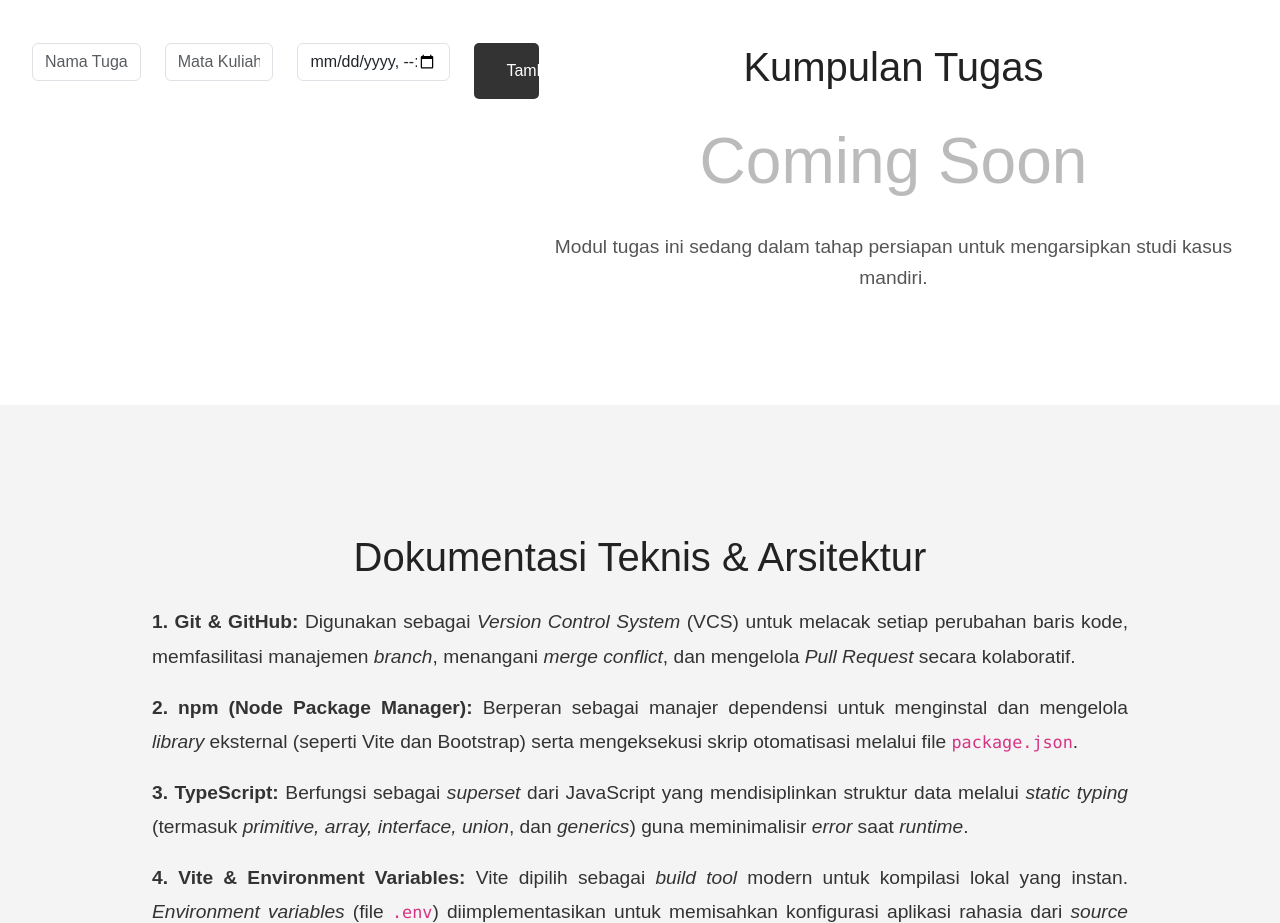
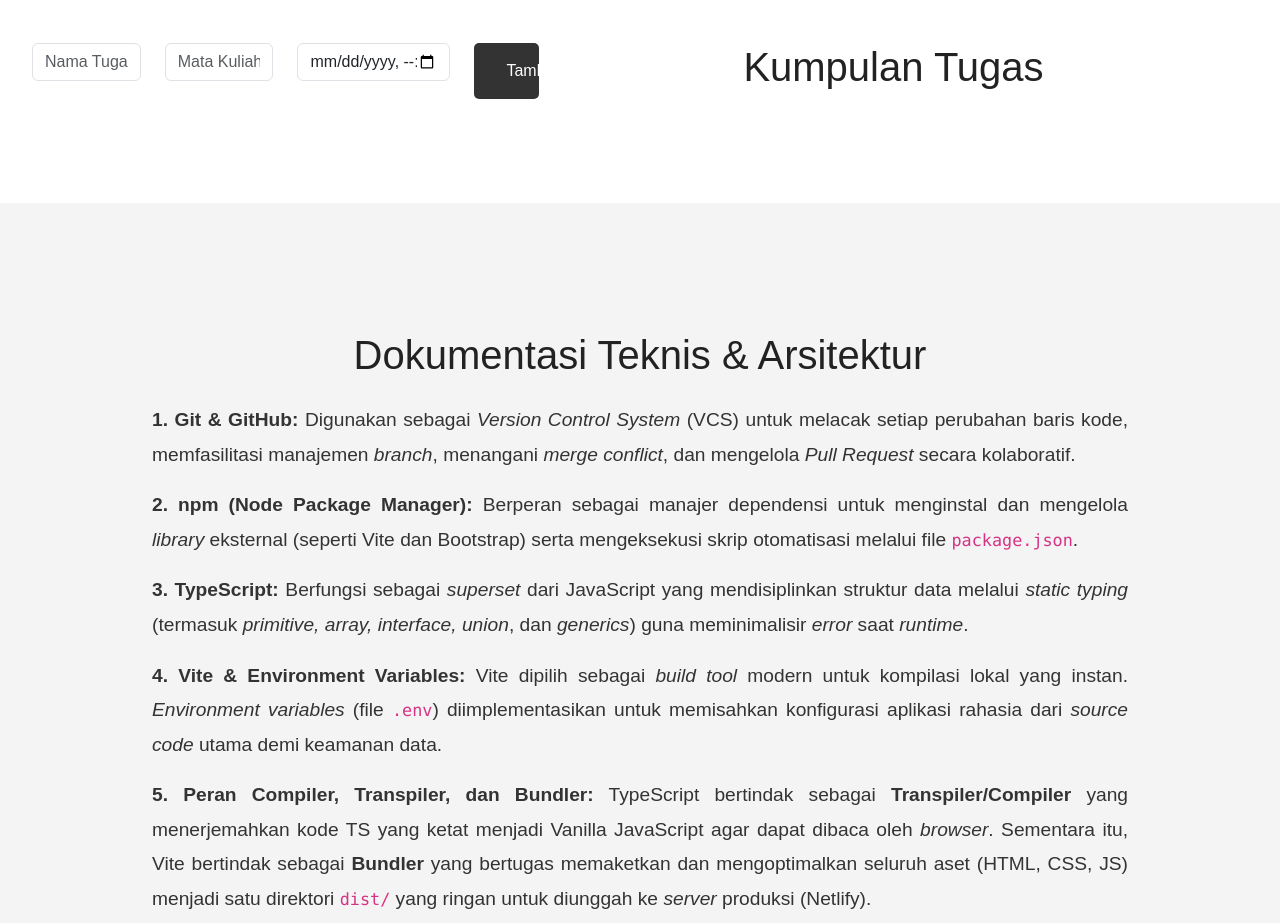
Before and after one commit to ahmad0f0g/portofolio, a website built with Vite: page index.html in a window 1280 px wide. Shown: the part 1940-2863 px from the top of the page. Built offline with nearby package versions, Linux system fonts and the light colour scheme.

Commit message:
edit bagian tugas

```diff
--- a/index.html
+++ b/index.html
@@ -141,8 +141,6 @@
         </div>
         <div class="container text-center">
             <h3 class="section-title">Kumpulan Tugas</h3>
-            <h1 class="coming-soon">Coming Soon</h1>
-            <p class="section-desc">Modul tugas ini sedang dalam tahap persiapan untuk mengarsipkan studi kasus mandiri.</p>
         </div>
     </section>
 
```
